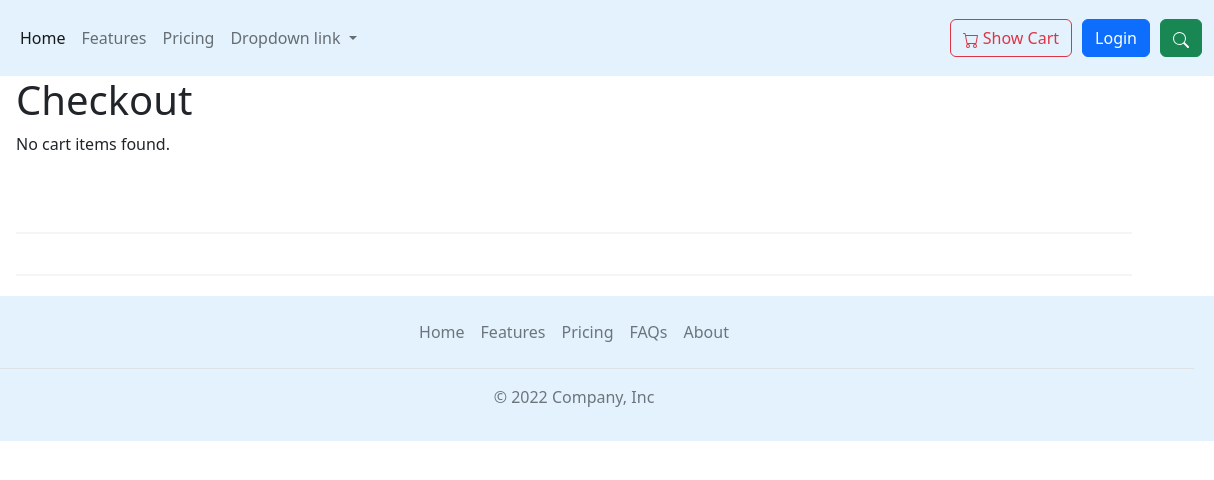
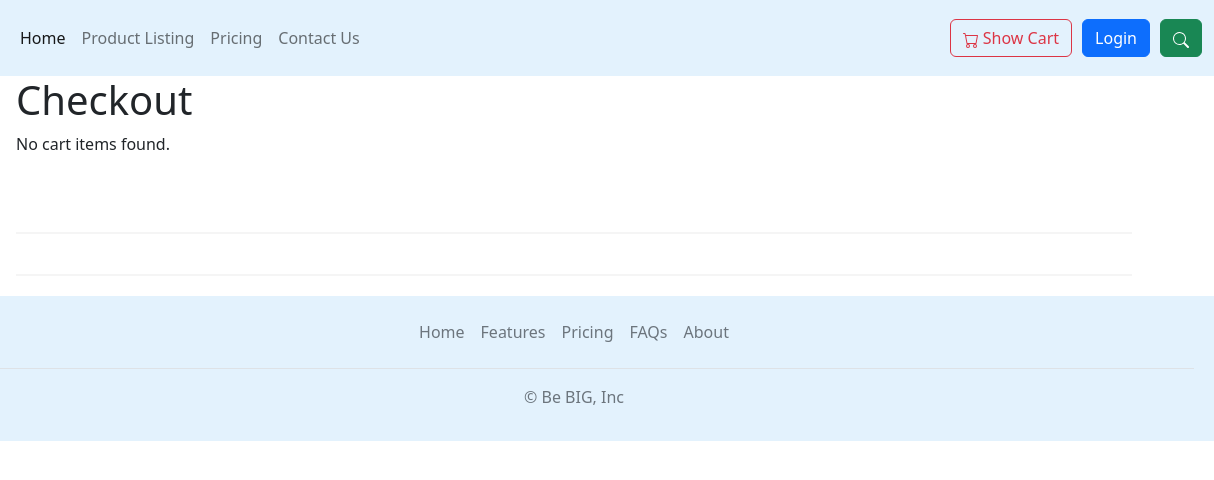
Before and after one commit to saurabh-2k17/FE2_Project, a plain HTML site: page checkout.html in a window 1280 px wide. Shown: the full height of the page, 66-1280 px from the left. Drawn offline with nearby package versions, Linux system fonts and the light colour scheme.

Commit message:
Changes in checkout page

```diff
--- a/checkout.html
+++ b/checkout.html
@@ -26,12 +26,16 @@
                         <a class="nav-link active" aria-current="page" href="index.html">Home</a>
                     </li>
                     <li class="nav-item">
-                        <a class="nav-link" href="#">Features</a>
+                        <a class="nav-link" href="welcome.html">Product Listing</a>
                     </li>
                     <li class="nav-item">
                         <a class="nav-link" href="#">Pricing</a>
                     </li>
-                    <li class="nav-item dropdown">
+                    <li class="nav-item">
+                        <a class="nav-link" href="contactus.html">Contact Us</a>
+                    </li>
+
+                    <!-- <li class="nav-item dropdown">
                         <a class="nav-link dropdown-toggle" href="#" role="button" data-bs-toggle="dropdown"
                             aria-expanded="false">
                             Dropdown link
@@ -41,7 +45,7 @@
                             <li><a class="dropdown-item" href="#">Another action</a></li>
                             <li><a class="dropdown-item" href="#">Something else here</a></li>
                         </ul>
-                    </li>
+                    </li> -->
                 </ul>
             </div>
             <div class="header-right">
@@ -87,7 +91,7 @@
           <li class="nav-item"><a href="#" class="nav-link px-2 text-muted">FAQs</a></li>
           <li class="nav-item"><a href="#" class="nav-link px-2 text-muted">About</a></li>
         </ul>
-        <p class="text-center text-muted">© 2022 Company, Inc</p>
+        <p class="text-center text-muted">© Be BIG, Inc</p>
       </footer>
     <script src="js/checkout.js"></script>
 </body>
```
